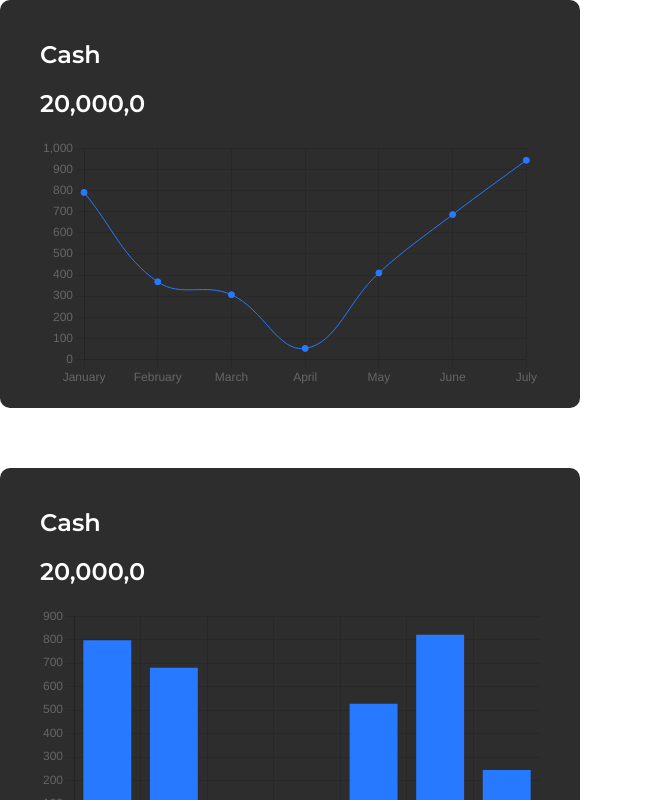
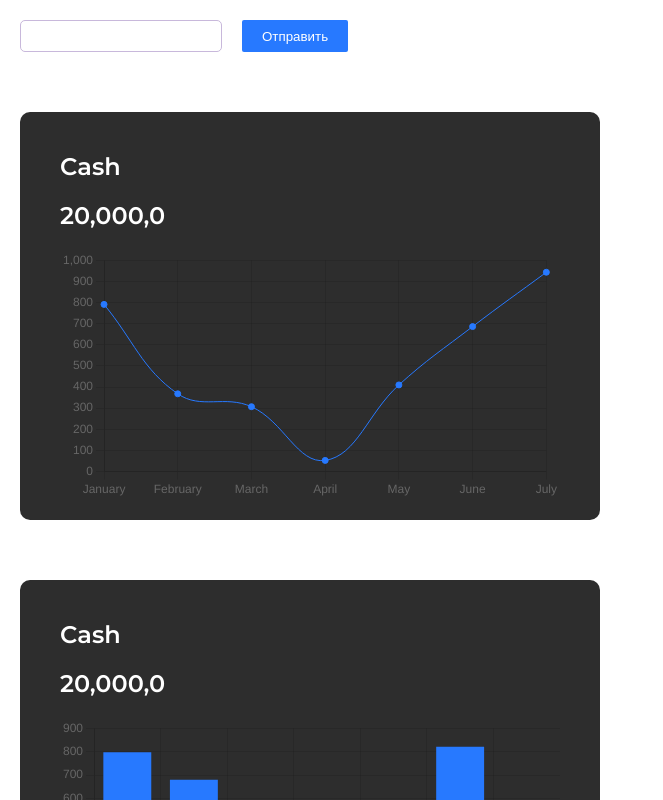
Before and after one commit to dworker863/Charts, a React (Create React App) app: page / in a window 1280 px wide. Shown: the top 800 px of the page, without its empty margins (0-663 px from the left). Built offline with nearby package versions, Linux system fonts and the light colour scheme.

Commit message:
Added Date and Button components

```diff
--- a/src/App.tsx
+++ b/src/App.tsx
@@ -2,10 +2,12 @@ import { ThemeProvider } from 'styled-components';
 import { defaultTheme } from './commonStyles/theme';
 import ChartBar from './components/ChartBar/ChartBar';
 import ChartLine from './components/ChartLine/ChartLine';
+import Date from './components/Date/Date';
 
 function App() {
   return (
     <ThemeProvider theme={defaultTheme}>
+      <Date />
       <ChartLine />
       <ChartBar />
     </ThemeProvider>
--- a/src/commonStyles/ITheme.ts
+++ b/src/commonStyles/ITheme.ts
@@ -2,7 +2,7 @@ export interface ITheme {
   colors: {
     primary: string;
     secondary: string;
+    purple: string;
     error: string;
-    gold: string;
   };
 }
--- a/src/commonStyles/theme.ts
+++ b/src/commonStyles/theme.ts
@@ -4,7 +4,7 @@ export const defaultTheme: DefaultTheme = {
   colors: {
     primary: '#2779FF',
     secondary: '#2D2D2D',
+    purple: '#C8B8DB',
     error: '#DC3545',
-    gold: '#C8B8DB',
   },
 };
--- /dev/null
+++ b/src/components/Button/Button.tsx
@@ -0,0 +1,15 @@
+import { FC } from 'react';
+import { StyledButton } from './StyledButton';
+import { TButtonProps } from './TButton';
+
+const Button: FC<TButtonProps> = ({ type, clickHandler }) => {
+  return (
+    <>
+      <StyledButton type={type} onClick={clickHandler}>
+        Отправить
+      </StyledButton>
+    </>
+  );
+};
+
+export default Button;
--- /dev/null
+++ b/src/components/Button/StyledButton.ts
@@ -0,0 +1,8 @@
+import styled from 'styled-components';
+
+export const StyledButton = styled.button`
+  padding: 5px 20px;
+  border-radius: 2px;
+  color: #fff;
+  background-color: ${({ theme }) => theme.colors.primary};
+`;
--- /dev/null
+++ b/src/components/Button/TButton.ts
@@ -0,0 +1,4 @@
+export type TButtonProps = {
+  type: 'submit' | 'button';
+  clickHandler: () => void;
+};
--- /dev/null
+++ b/src/components/Date/Date.tsx
@@ -0,0 +1,16 @@
+import { FC } from 'react';
+import Button from '../Button/Button';
+import { StyledDateWrapper, StyledDate } from './StyledDate';
+
+const Date: FC = () => {
+  const sendDateHandler = () => {};
+
+  return (
+    <StyledDateWrapper>
+      <StyledDate />
+      <Button type="submit" clickHandler={sendDateHandler} />
+    </StyledDateWrapper>
+  );
+};
+
+export default Date;
--- /dev/null
+++ b/src/components/Date/StyledDate.ts
@@ -0,0 +1,14 @@
+import styled from 'styled-components';
+
+export const StyledDateWrapper = styled.div`
+  display: flex;
+  margin-bottom: 60px;
+`;
+
+export const StyledDate = styled.div`
+  width: 200px;
+  height: 30px;
+  margin-right: 20px;
+  border: 1px solid ${({ theme }) => theme.colors.purple};
+  border-radius: 5px;
+`;
--- a/src/index.css
+++ b/src/index.css
@@ -22,8 +22,14 @@
     url('assets/fonts/Montserrat/Montserrat-SemiBold.woff') format('woff');
 }
 
+button {
+  outline: none;
+  border: none;
+}
+
 body {
   margin: 0;
+  padding: 20px;
   font-family: 'Montserrat', sans-serif;
   -webkit-font-smoothing: antialiased;
   -moz-osx-font-smoothing: grayscale;
```
